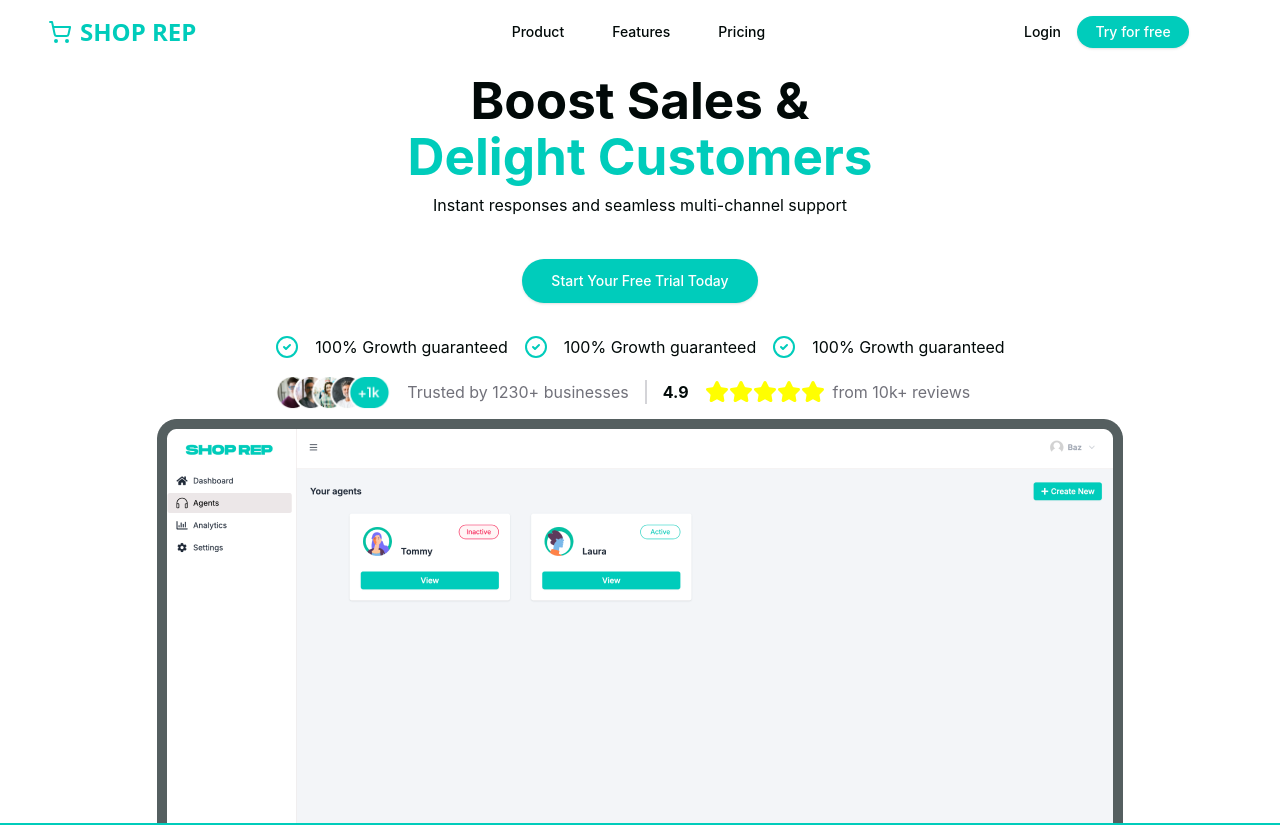
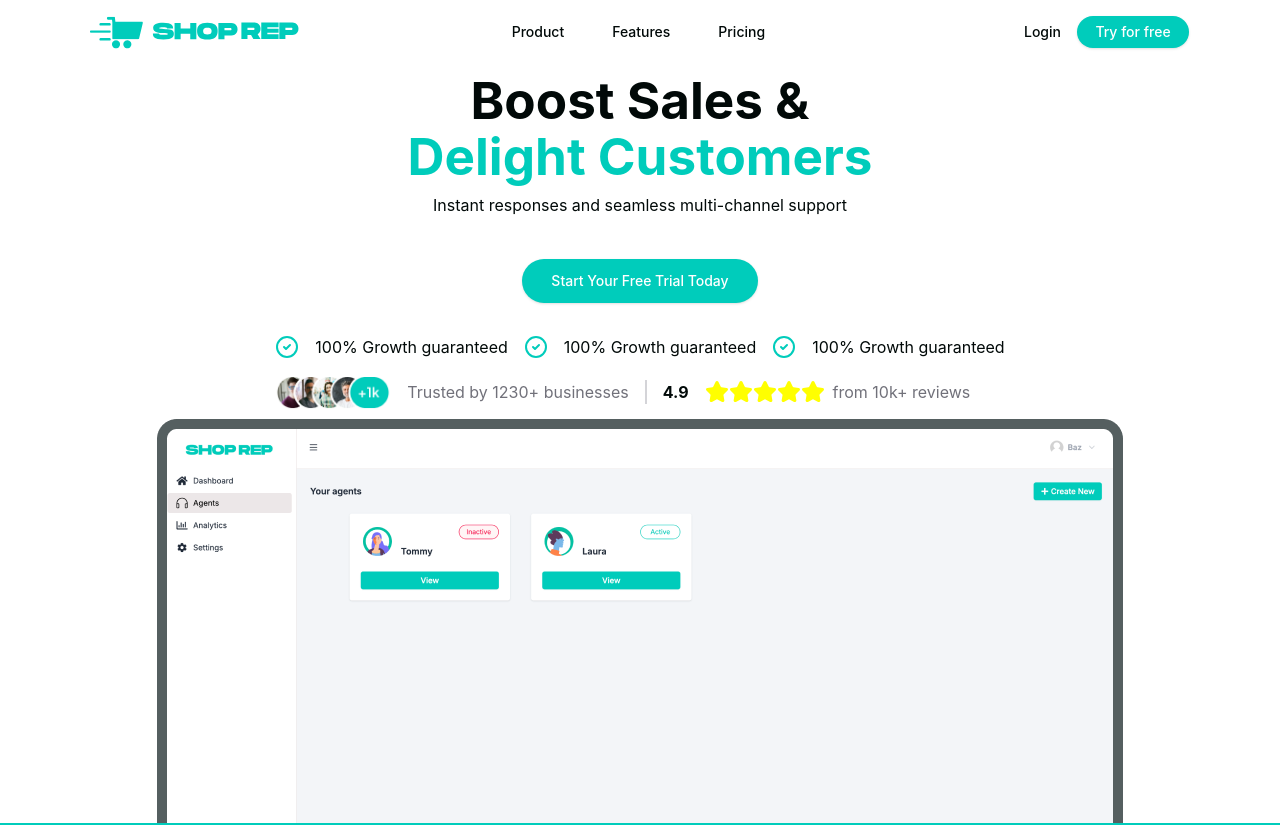
Before and after one commit to FaatehNaeem/SHOP-REP, a React (Vite) app: page / in a window 1280 px wide. Shown: the top 825 px of the page. Built offline with nearby package versions, Linux system fonts and the light colour scheme.

Commit message:
added shop-rep logo

```diff
--- a/src/components/common/header.tsx
+++ b/src/components/common/header.tsx
@@ -1,4 +1,3 @@
-import { ShoppingCart } from "lucide-react";
 import { Button } from "@/components/ui/button";
 
 export default function Header() {
@@ -9,10 +8,11 @@ export default function Header() {
           href="#"
           className="flex flex-row items-center gap-2 text-lg font-semibold md:text-base min-w-max"
         >
-          <ShoppingCart className="h-6 w-6 text-secondary-foreground" />
+          <img src="shop-rep-logo.svg" alt="" />
+          {/* <ShoppingCart className="h-6 w-6 text-secondary-foreground" />
           <p className="text-secondary-foreground font-bold text-2xl font-sans">
             SHOP REP
-          </p>
+          </p> */}
         </a>
       </div>
 
```
Also changed, not shown: public/shop-rep-logo.svg (added).
